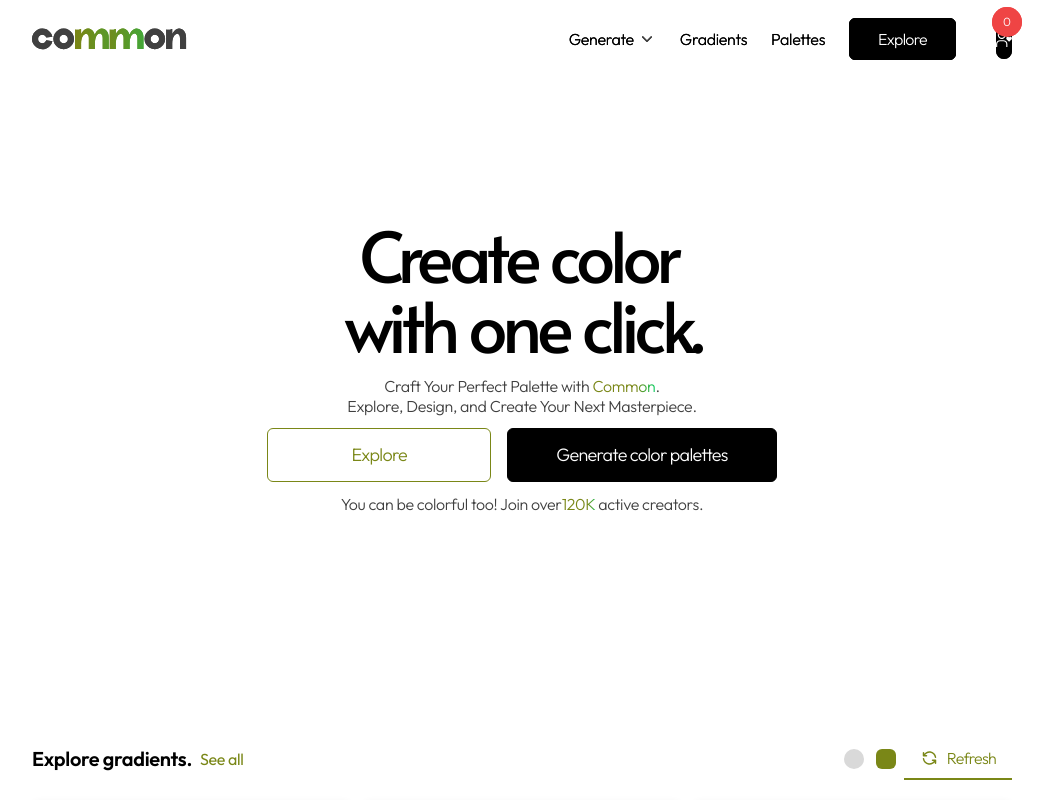
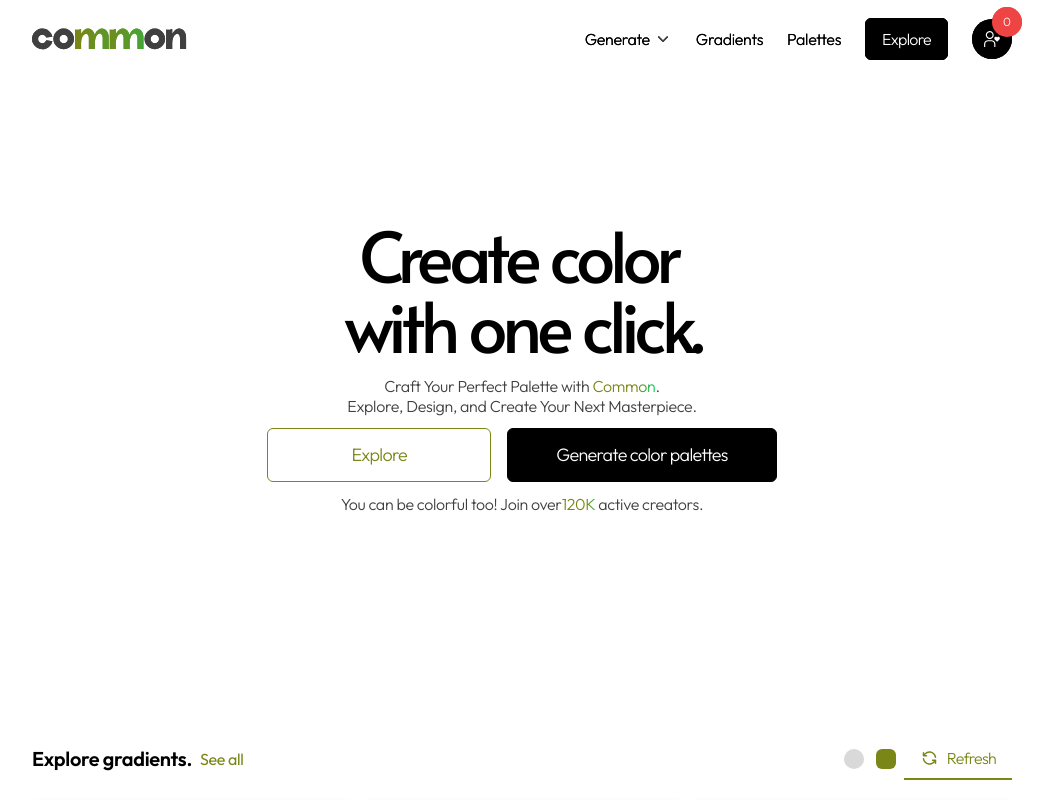
Before and after one commit to theseyipeters/common, a React (Create React App) app: page / in a window 1280 px wide. Shown: the top 800 px of the page, without its empty margins (118-1171 px from the left). Built offline with nearby package versions, Linux system fonts and the light colour scheme.

Commit message:
"Updated Navbar component: changed CSS classes and added wrappers for UserFavorite and totalSaved elements"

```diff
--- a/src/components/sections/Navbar.js
+++ b/src/components/sections/Navbar.js
@@ -66,7 +66,7 @@ export default function Navbar() {
 			<div className="w-full flex items-center justify-between">
 				<CommonLogo />
 				<div>
-					<div className="hidden lg:flex flex-row gap-6 items-center font-light ml-6">
+					<div className="hidden lg:flex flex-row gap-6 items-center font-light w-fit">
 						{navLinks.map((navLink, index) => (
 							<li
 								key={index}
@@ -81,11 +81,14 @@ export default function Navbar() {
 							size={"md"}>
 							Explore
 						</Button>
-						<div className="relative bg-black-1 rounded-full h-[40px] w-[40px] flex items-center justify-center ml-4">
-							<UserFavorite />
-							<span className="bg-red-500 text-white-1 text-xs absolute top-[-12px] right-[-10px] h-[30px] w-[30px] rounded-full flex items-center justify-center">
-								{totalSaved > 99 ? "99+" : totalSaved}
-							</span>
+						<div className="w-full">
+							<div className="relative bg-black-1 rounded-full h-[40px] w-[40px] flex items-center justify-center">
+								<UserFavorite />
+
+								<span className="bg-red-500 text-white-1 text-xs absolute top-[-12px] right-[-10px] h-[30px] w-[30px] rounded-full flex items-center justify-center">
+									{totalSaved > 99 ? "99+" : totalSaved}
+								</span>
+							</div>
 						</div>
 					</div>
 					<div className="lg:hidden flex items-center ml-auto">
@@ -94,8 +97,9 @@ export default function Navbar() {
 							onClick={handleToggleMenu}>
 							<MenuIcon />
 						</div>
-						<div className="relative bg-black-1 rounded-full h-[40px] w-[40px] flex items-center justify-center ml-4">
+						<div className="relative bg-black-1 rounded-full h-[40px] w-[40px] flex items-center justify-center">
 							<UserFavorite />
+
 							<span className="bg-red-500 text-white-1 text-xs absolute top-[-12px] right-[-10px] h-[30px] w-[30px] rounded-full flex items-center justify-center">
 								{totalSaved > 99 ? "99+" : totalSaved}
 							</span>
```
